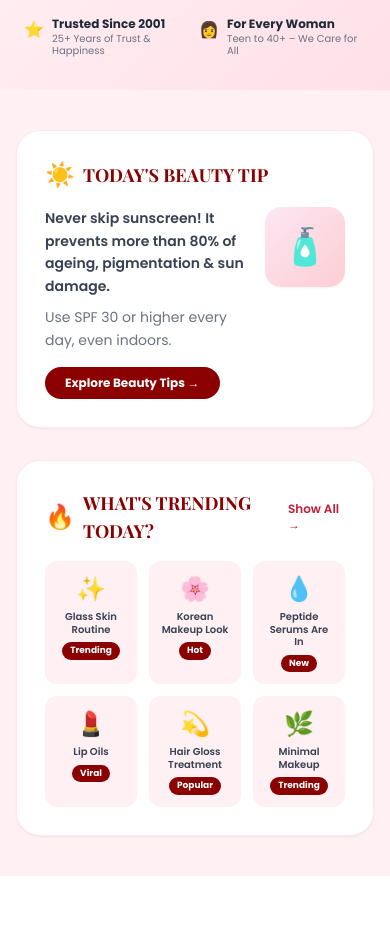
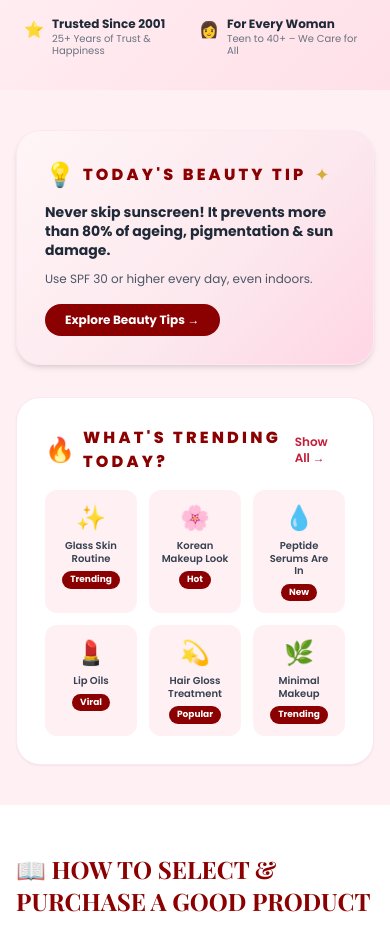
Before and after one commit to shreeambikabeautyshop/shreeambikabeautyshop, a Next.js app: page / in a window 390 px wide. Shown: the part 3526-4453 px from the top of the page. Built offline with nearby package versions, Linux system fonts and the light colour scheme; no server answers; the database is empty.

Commit message:
feat: dynamic daily beauty tip via Groq API with product buy CTA and women image

```diff
--- a/app/components/TodayTipAndTrending.tsx
+++ b/app/components/TodayTipAndTrending.tsx
@@ -1,4 +1,17 @@
+"use client";
+import { useEffect, useState } from "react";
 import Link from "next/link";
+import Image from "next/image";
+import { FaWhatsapp } from "react-icons/fa";
+
+interface Tip {
+  headline: string;
+  detail: string;
+  productSlug: string;
+  productName: string;
+  productImage: string;
+  productPrice: number;
+}
 
 const trendingLooks = [
   { name: "Glass Skin Routine", icon: "✨", tag: "Trending" },
@@ -10,46 +23,116 @@ const trendingLooks = [
 ];
 
 export default function TodayTipAndTrending() {
+  const [tip, setTip] = useState<Tip | null>(null);
+  const [loading, setLoading] = useState(true);
+
+  useEffect(() => {
+    fetch("/api/beauty-tip")
+      .then((r) => r.json())
+      .then((data) => {
+        if (!data.error) setTip(data);
+      })
+      .catch(() => {})
+      .finally(() => setLoading(false));
+  }, []);
+
+  const waMsg = tip
+    ? encodeURIComponent(
+        `Hi Vinod! I saw today's beauty tip and want to order:\n\n*${tip.productName}*\nPrice: ₹${tip.productPrice}\n\nhttps://shreeambikabeautyshop.vercel.app/products/${tip.productSlug}`
+      )
+    : "";
+
   return (
     <section className="py-10 bg-brand-light" aria-label="Beauty Tips and Trending">
       <div className="max-w-[1400px] mx-auto px-4">
         <div className="grid md:grid-cols-2 gap-8">
 
-          {/* Today's Beauty Tip */}
-          <div className="bg-white rounded-3xl p-7 shadow-sm border border-pink-100">
-            <div className="flex items-center gap-2 mb-4">
-              <span className="text-2xl">☀️</span>
-              <h2 className="text-lg font-bold text-brand-primary font-serif">
+          {/* ── TODAY'S BEAUTY TIP ── */}
+          <div
+            className="relative rounded-3xl overflow-hidden shadow-md border border-pink-100 min-h-[220px] flex"
+            style={{ background: "linear-gradient(135deg, #fff5f7 0%, #fce8ee 60%, #ffd6e4 100%)" }}
+          >
+            {/* Left content */}
+            <div className="flex-1 p-7 flex flex-col justify-between z-10">
+              {/* Header */}
+              <div className="flex items-center gap-2 mb-3">
+                <span className="text-2xl">💡</span>
+                <h2 className="text-base font-black tracking-[0.2em] uppercase text-brand-primary">
                   TODAY&apos;S BEAUTY TIP
                 </h2>
+                <span className="text-brand-gold text-lg">✦</span>
               </div>
-            <div className="flex gap-5 items-start">
+
+              {loading ? (
+                <div className="space-y-2 flex-1">
+                  <div className="h-4 bg-pink-200/60 rounded animate-pulse w-4/5" />
+                  <div className="h-4 bg-pink-200/60 rounded animate-pulse w-3/5" />
+                  <div className="h-3 bg-pink-100/60 rounded animate-pulse w-full mt-3" />
+                  <div className="h-3 bg-pink-100/60 rounded animate-pulse w-4/5" />
+                </div>
+              ) : tip ? (
                 <div className="flex-1">
-                <p className="text-sm font-semibold text-gray-700 mb-2 leading-relaxed">
-                  Never skip sunscreen! It prevents more than 80% of ageing, pigmentation & sun damage.
+                  <p className="text-sm font-bold text-gray-800 leading-snug mb-2">
+                    {tip.headline}
                   </p>
-                <p className="text-sm text-gray-500 leading-relaxed">
+                  <p className="text-xs text-gray-600 leading-relaxed mb-4">
+                    {tip.detail}
+                  </p>
+
+                  {/* CTA buttons */}
+                  <div className="flex flex-wrap gap-2">
+                    <Link
+                      href={`/products/${tip.productSlug}`}
+                      className="inline-flex items-center gap-1.5 bg-brand-primary hover:bg-brand-dark text-white text-xs font-bold px-4 py-2 rounded-full transition-all shadow-sm hover:shadow-md"
+                    >
+                      Buy This Product →
+                    </Link>
+                    <a
+                      href={`https://wa.me/918291455297?text=${waMsg}`}
+                      target="_blank"
+                      rel="noopener noreferrer"
+                      className="inline-flex items-center gap-1.5 bg-green-500 hover:bg-green-600 text-white text-xs font-bold px-4 py-2 rounded-full transition-all shadow-sm"
+                    >
+                      <FaWhatsapp size={12} /> Order on WhatsApp
+                    </a>
+                  </div>
+                </div>
+              ) : (
+                <div className="flex-1">
+                  <p className="text-sm font-bold text-gray-800 leading-snug mb-2">
+                    Never skip sunscreen! It prevents more than 80% of ageing, pigmentation &amp; sun damage.
+                  </p>
+                  <p className="text-xs text-gray-600 leading-relaxed mb-4">
                     Use SPF 30 or higher every day, even indoors.
                   </p>
                   <Link
                     href="/beauty-tips"
-                  className="inline-block mt-4 bg-brand-primary text-white text-xs font-bold px-5 py-2 rounded-full hover:bg-brand-dark transition-colors"
+                    className="inline-block bg-brand-primary text-white text-xs font-bold px-5 py-2 rounded-full"
                   >
                     Explore Beauty Tips →
                   </Link>
                 </div>
-              <div className="w-20 h-20 flex-shrink-0 rounded-2xl bg-gradient-to-br from-pink-100 to-rose-200 flex items-center justify-center text-4xl shadow-sm">
-                🧴
+              )}
             </div>
+
+            {/* Right — women image */}
+            <div className="relative w-44 flex-shrink-0 hidden sm:block">
+              <Image
+                src="https://res.cloudinary.com/zjlchjal/image/upload/v1784471137/today-beauty-tips_tkzbog.png"
+                alt="Beauty tip model"
+                fill
+                className="object-cover object-top"
+                sizes="176px"
+              />
             </div>
           </div>
 
-          {/* What's Trending Today */}
+          {/* ── WHAT'S TRENDING TODAY ── */}
           <div className="bg-white rounded-3xl p-7 shadow-sm border border-pink-100">
             <div className="flex items-center justify-between mb-4">
               <div className="flex items-center gap-2">
                 <span className="text-2xl">🔥</span>
-                <h2 className="text-lg font-bold text-brand-primary font-serif">
+                <h2 className="text-base font-black tracking-[0.2em] uppercase text-brand-primary">
                   WHAT&apos;S TRENDING TODAY?
                 </h2>
               </div>
@@ -73,6 +156,7 @@ export default function TodayTipAndTrending() {
               ))}
             </div>
           </div>
+
         </div>
       </div>
     </section>
```
Also changed, not shown: app/api/beauty-tip/route.ts (added, +108 -0 lines). Lines whose indentation alone changed are shown as unchanged.
